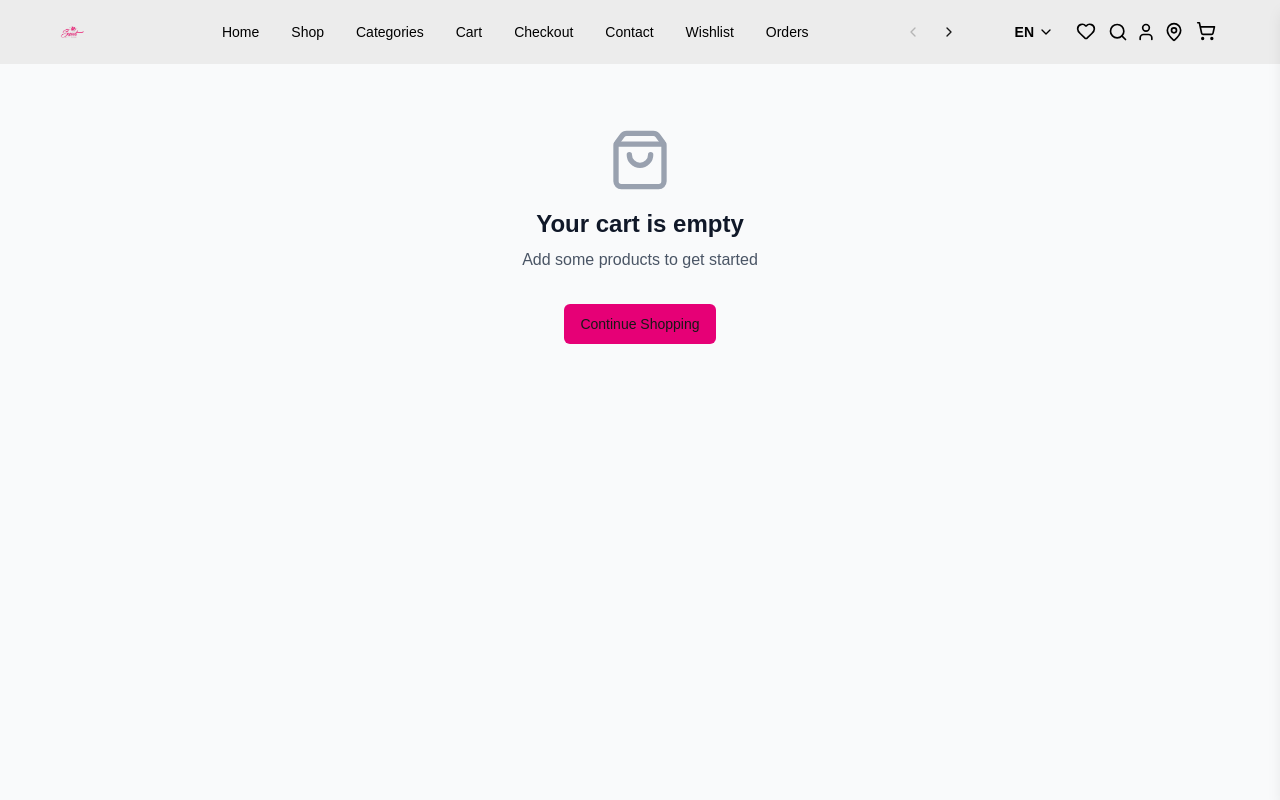
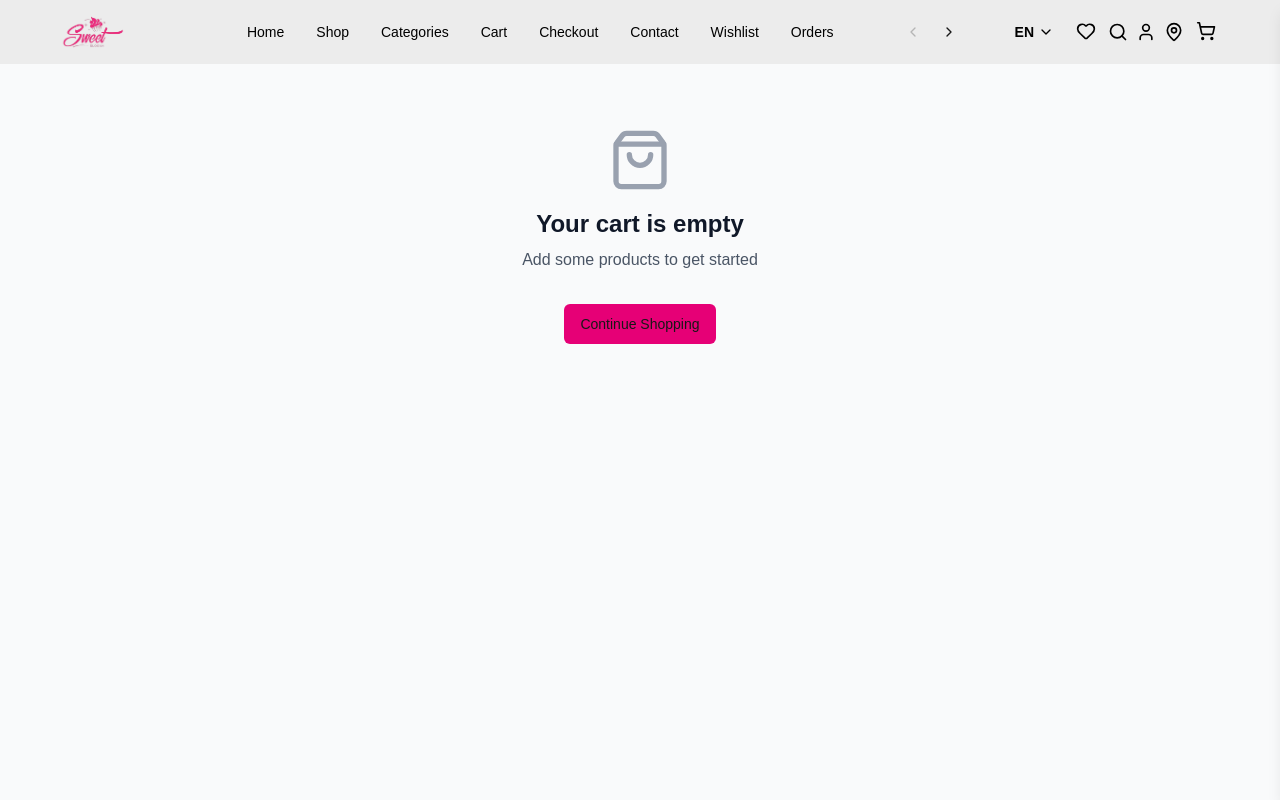
Before and after one commit to KarimEmadHmady/UWD-NextJs-E-commerce, a Next.js app: page /en/cart in a window 1280 px wide. Shown: the top 800 px of the page. Built offline with nearby package versions, Linux system fonts and the light colour scheme.

Commit message:
add state man product and more and change image

```diff
--- a/src/components/common/Footer/Footer.tsx
+++ b/src/components/common/Footer/Footer.tsx
@@ -5,7 +5,7 @@ export default function Footer() {
     <div className="px-4 mx-auto sm:px-6 lg:px-8 max-w-7xl">
         <div className="grid grid-cols-2 md:col-span-3 lg:grid-cols-6 gap-y-16 gap-x-12">
             <div className="col-span-2 md:col-span-3 lg:col-span-2 lg:pr-8">
-                <img className="w-auto h-9" src="/logo.png" alt="" height="100px" />
+                <img className="w-auto h-16" src="/logo.png" alt="" height="100px" />
 
                 <p className="text-base leading-relaxed text-gray-600 mt-7">Amet minim mollit non deserunt ullamco est sit aliqua dolor do amet sint. Velit officia consequat duis enim velit mollit.</p>
 
--- a/src/components/common/Navbar/Navbar.tsx
+++ b/src/components/common/Navbar/Navbar.tsx
@@ -266,13 +266,13 @@ export default function Navigation() {
 
 
         {/* Logo */}
-        <Link href="/" className="flex items-center min-w-[100px] flex-shrink-0" aria-label="Home">
+        <Link href="/" className="flex items-center min-w-[150px] flex-shrink-0" aria-label="Home">
           <Image
             src="/logo.png"
             alt="Logo"
-            width={10}
-            height={100}
-            className="object-contain h-6 w-auto"
+            width={80}
+            height={80}
+            className="object-contain h-16 w-auto"
             priority
           />
         </Link>
```
